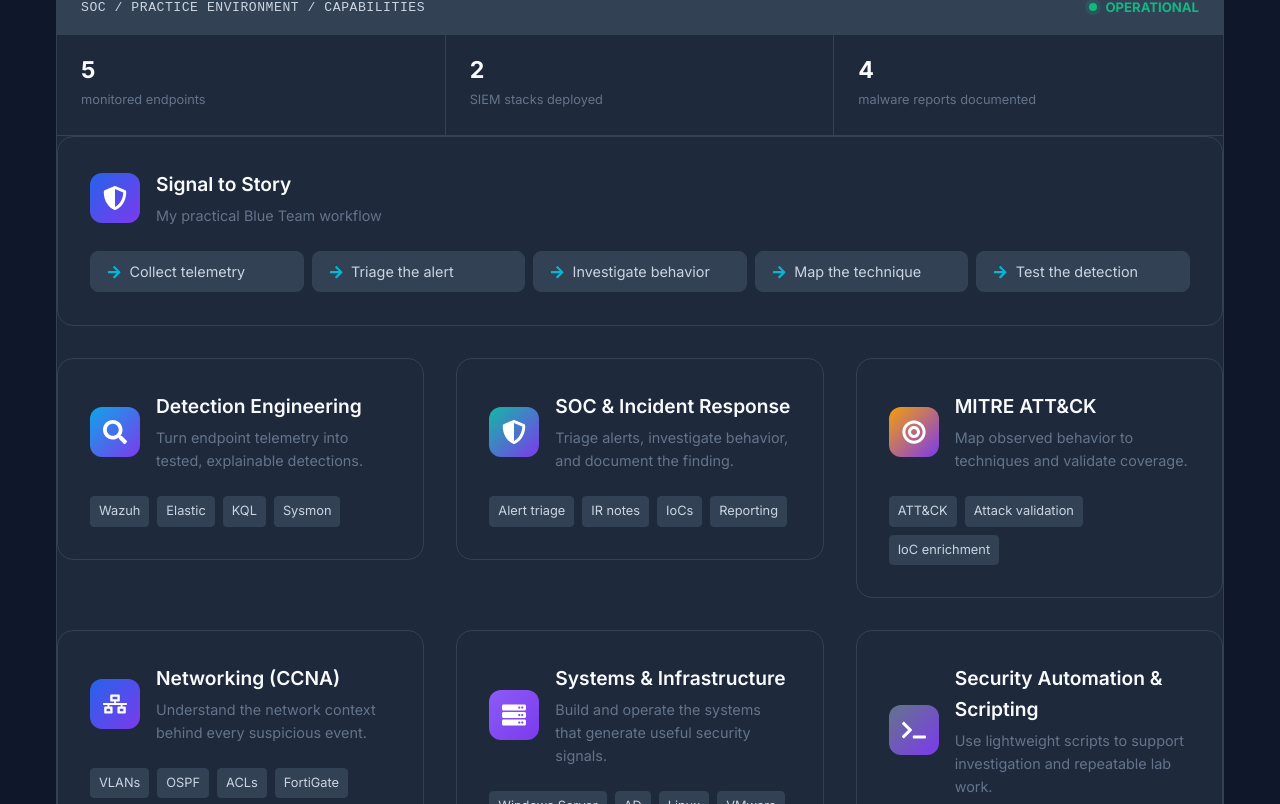
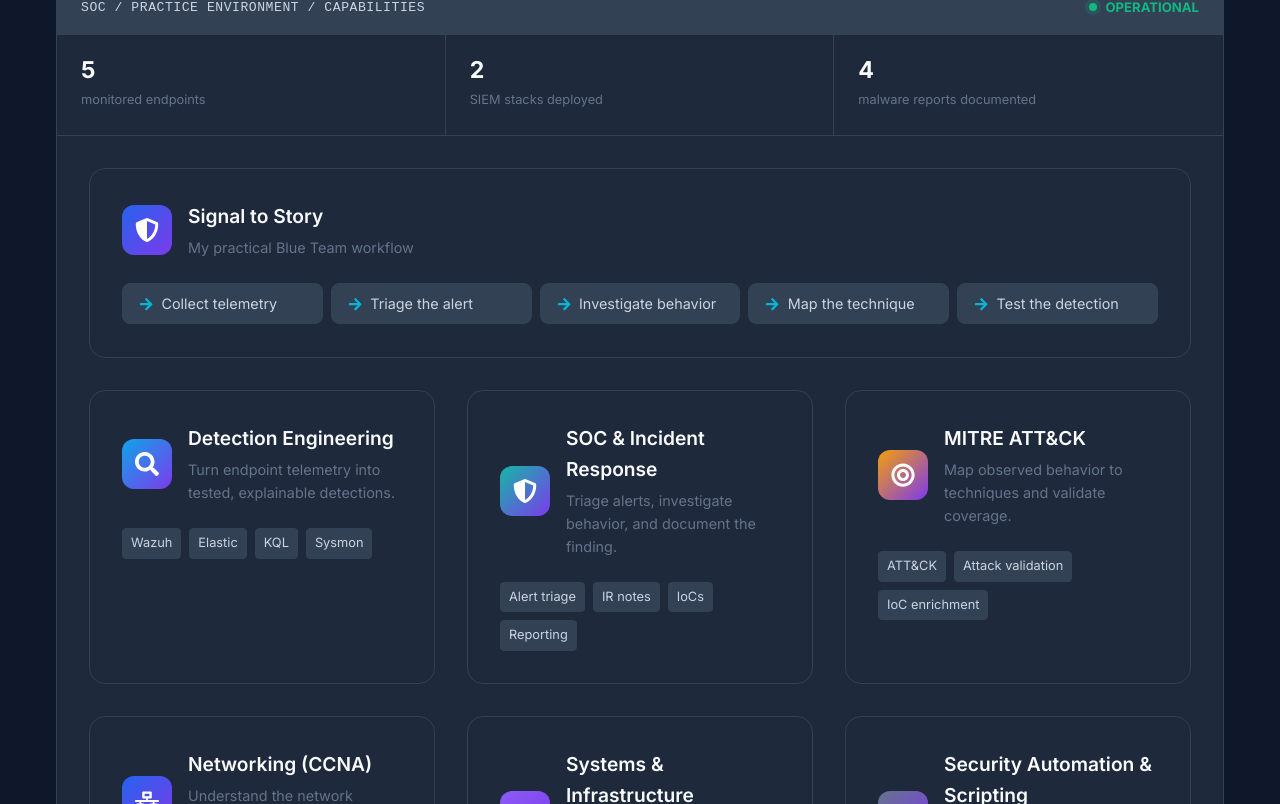
Before and after one commit to basellmostaffa/portfolio, a React (Create React App) app: page / in a window 1280 px wide. Shown: the part 3136-3940 px from the top of the page. Built offline with nearby package versions, Linux system fonts and the light colour scheme.

Commit message:
Space SOC capability cards

```diff
--- a/src/components/Skills.js
+++ b/src/components/Skills.js
@@ -129,7 +129,8 @@ const SkillsGrid = styled.div`
   display: grid;
   grid-template-columns: repeat(3, minmax(0, 1fr));
   gap: var(--spacing-xl);
-  align-items: start;
+  align-items: stretch;
+  padding: var(--spacing-xl);
 
   @media (max-width: 900px) {
     grid-template-columns: repeat(2, minmax(0, 1fr));
@@ -137,6 +138,7 @@ const SkillsGrid = styled.div`
 
   @media (max-width: 600px) {
     grid-template-columns: 1fr;
+    padding: var(--spacing-lg);
   }
 `;
 
@@ -170,6 +172,7 @@ const WorkflowStep = styled.div`
 const SkillCard = styled(motion.div)`
   background-color: var(--bg-secondary);
   min-height: 190px;
+  height: 100%;
   padding: var(--spacing-xl);
   border-radius: var(--radius-xl);
   border: 1px solid var(--border-color);
```
